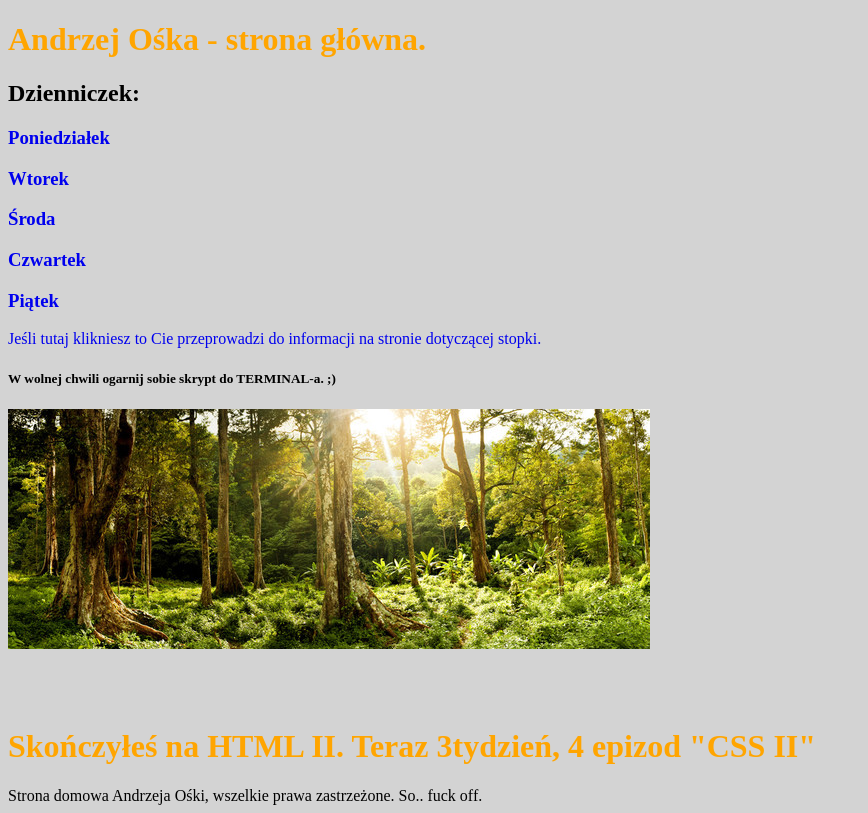
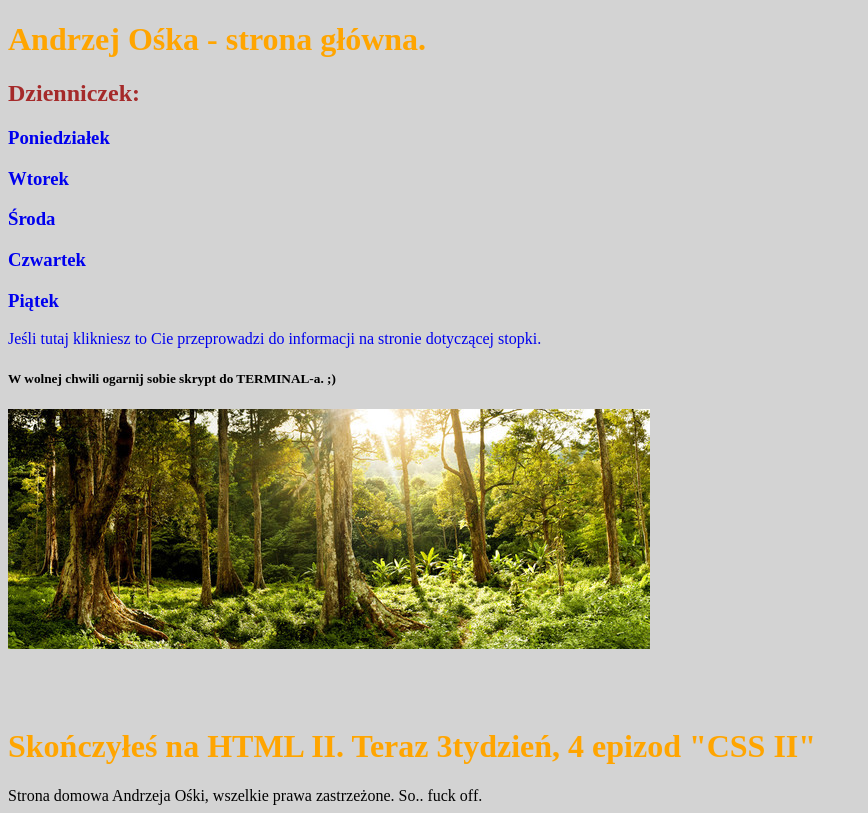
Before and after one commit to AndrzejOska/homepage, a plain HTML site: page index.html in a window 1280 px wide. Shown: the whole page, without its empty margins (0-868 px from the left). Drawn offline with Linux system fonts and the light colour scheme.

Commit message:
feat:new h2 color

```diff
--- a/main.css
+++ b/main.css
@@ -6,6 +6,10 @@ h1 {
     color: orange;
 }
 
+h2 {
+    color: brown;
+}
+
 a {
     text-decoration: none;
 }
```
